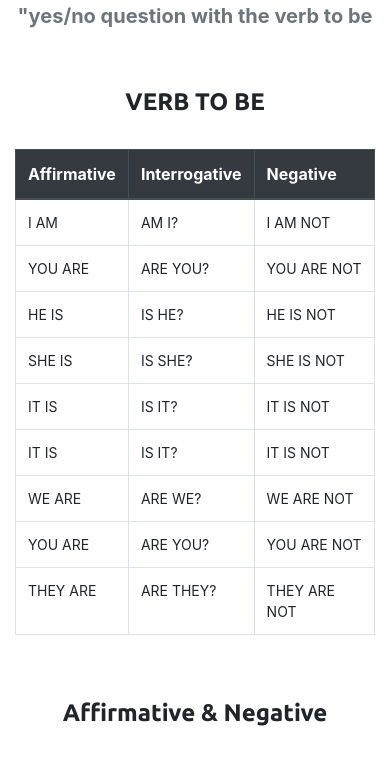
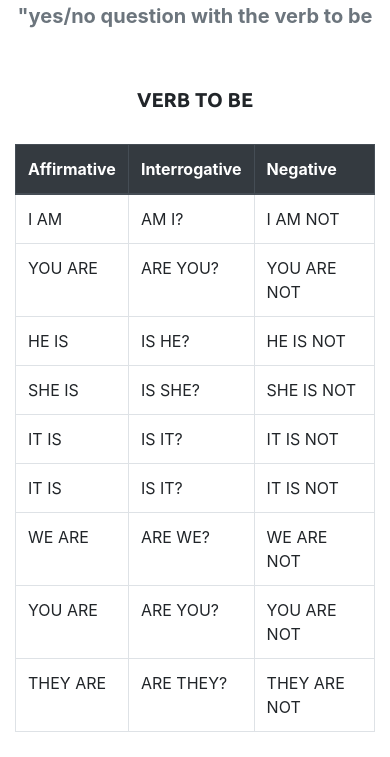
Before and after one commit to Aarias23/teacher_content, a plain HTML site: page index.html in a window 390 px wide. Shown: the part 1428-2185 px from the top of the page. Drawn offline with nearby package versions, Linux system fonts and the light colour scheme.

Commit message:
Update style.css

```diff
--- a/css/style.css
+++ b/css/style.css
@@ -26,19 +26,9 @@ h6.card-title {
 }
 
 @media only screen and (max-width: 768px) {
-    td {
-        font-size: 10px;
-    }
-
-    .verb_be {
-        font-size: 14px;
-    }
-
-    .wider {
-        width: 100px;
-    }
 
     .be_statements {
-        font-size: 24px;
+        font-size: 20px;
+        text-transform: uppercase;
     }
 }
```
